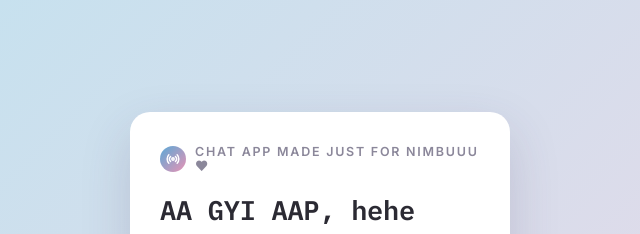
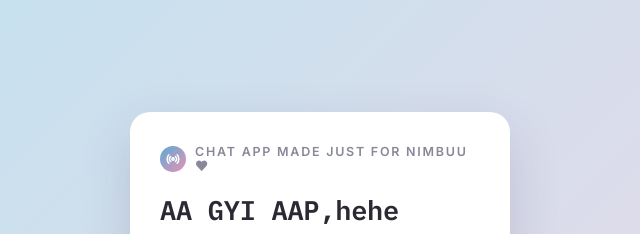
Before and after one commit to tbhavya07/Chatting-App, a website: page public/index.html in a window 1280 px wide. Shown: the top 234 px of the page, 320-960 px from the left. Drawn offline with nearby package versions, Linux system fonts and the light colour scheme.

Commit message:
Update index.html

```diff
--- a/public/index.html
+++ b/public/index.html
@@ -464,9 +464,9 @@
     <span class="eyebrow-icon">
       <svg width="14" height="14" viewBox="0 0 24 24" fill="none" stroke="#FFFFFF" stroke-width="2.5" stroke-linecap="round" stroke-linejoin="round"><path d="M4.9 19.1C1 15.2 1 8.8 4.9 4.9"></path><path d="M7.8 16.2c-2.3-2.3-2.3-6.1 0-8.5"></path><circle cx="12" cy="12" r="2"></circle><path d="M16.2 7.8c2.3 2.3 2.3 6.1 0 8.5"></path><path d="M19.1 4.9C23 8.8 23 15.2 19.1 19.1"></path></svg>
     </span>
-    CHAT APP MADE JUST FOR NIMBUUU &#10084;
+    CHAT APP MADE JUST FOR NIMBUU &#10084;
   </div>
-  <h1 class="title"> AA GYI AAP, hehe </h1>
+  <h1 class="title"> AA GYI AAP,hehe </h1>
   <p class="subtitle">Just for your convienience Ma'am. Pick your beautiful name, choose the frequency as your frequency - 4981, and don't share the code with the one and only  person you want on it, because he knows it.</p>
 
   <div id="entry-error" class="entry-error"></div>
```
